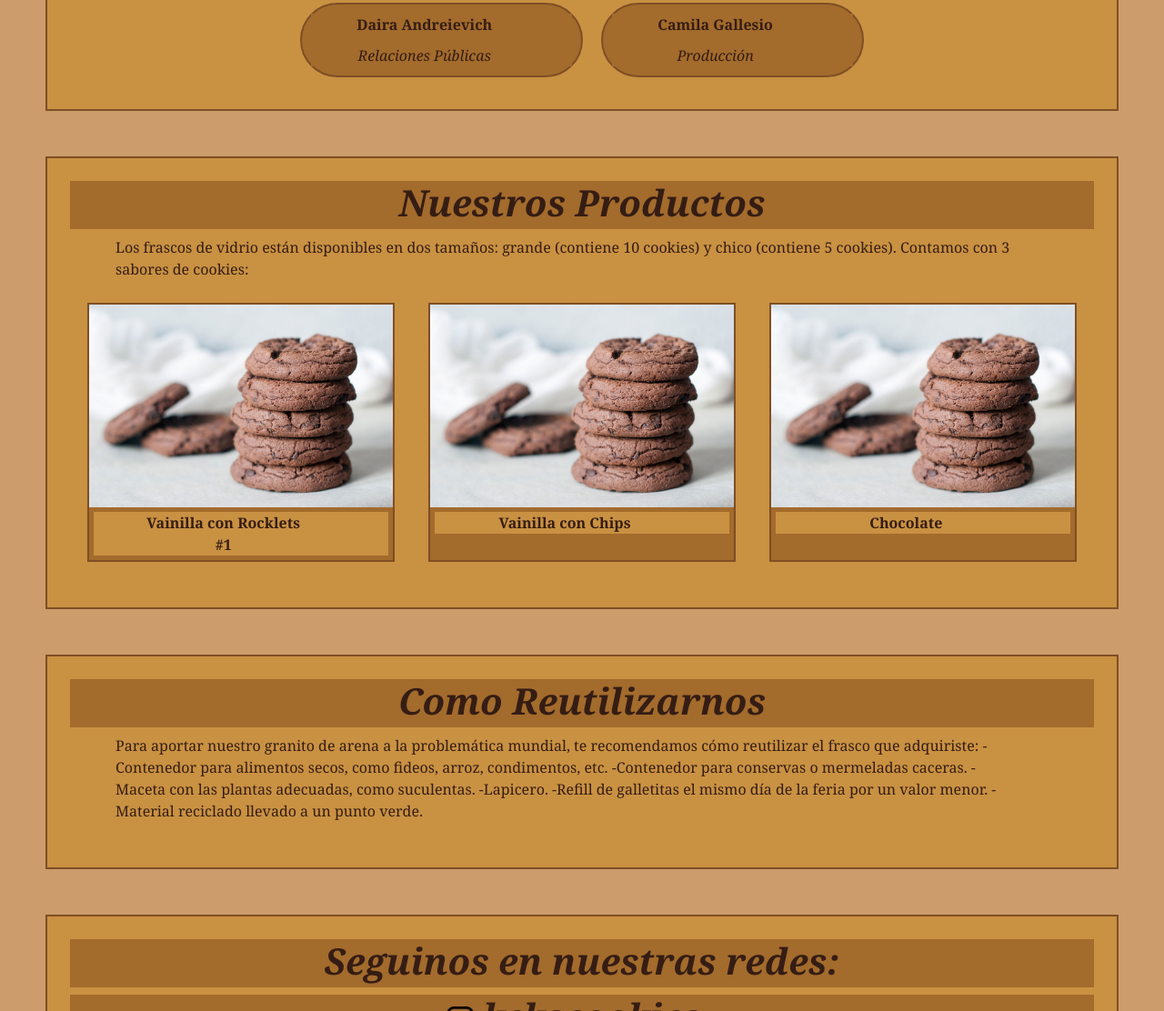
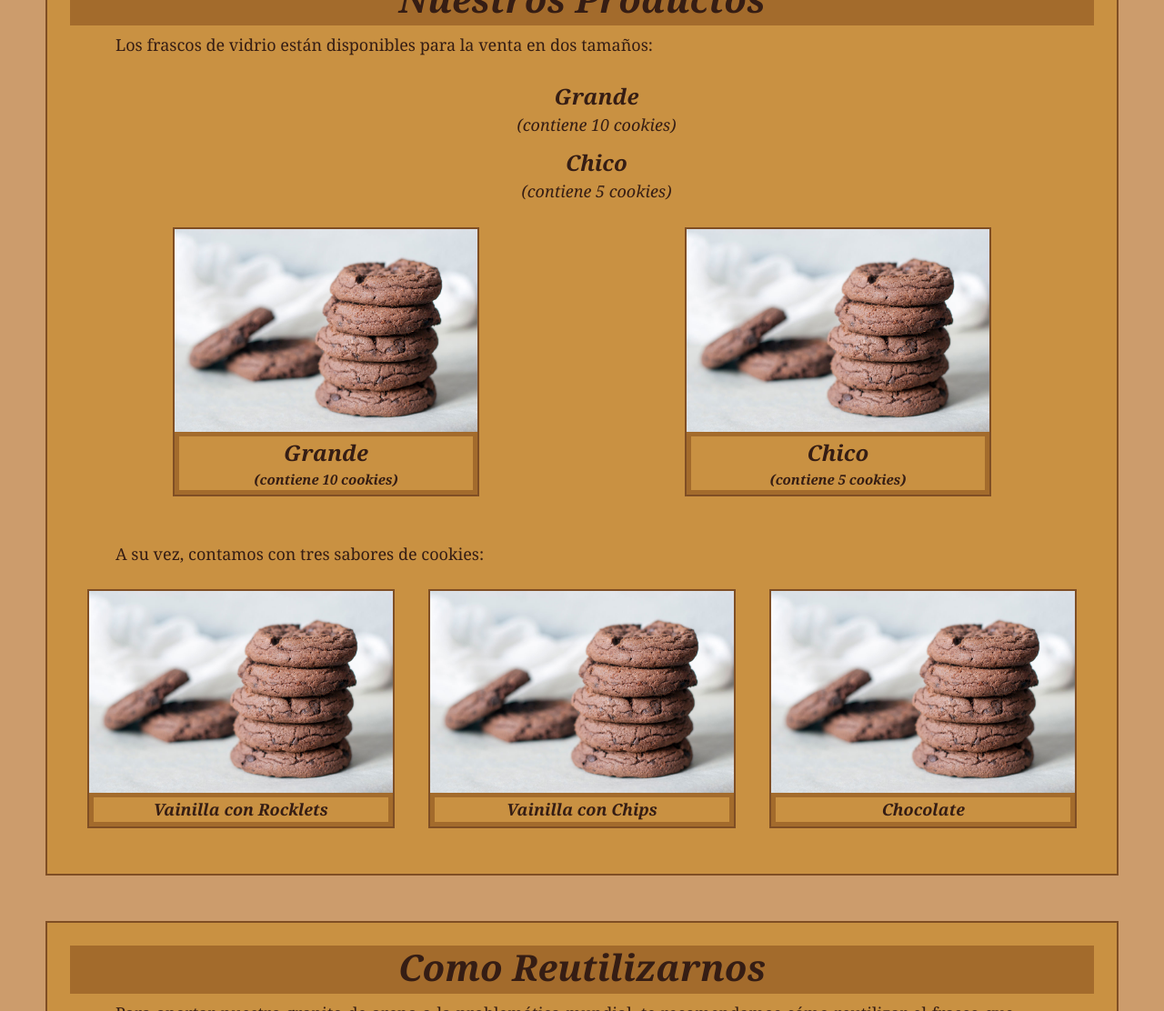
Before and after one commit to GrupoKeks/repojulio, a plain HTML site: page index.html in a window 1280 px wide. Shown: the part 1688-2800 px from the top of the page at 91% size. Drawn offline with nearby package versions, Linux system fonts and the light colour scheme; a web font is replaced by a local one.

Commit message:
Add files via upload

```diff
--- a/index.html
+++ b/index.html
@@ -51,8 +51,9 @@
 
        <section class="box">
         <h1 id="Proyecto">Nuestro Proyecto</h1>
-        <p>Microemprendimiento dedicado tanto a la venta de galletitas en frascos, como a la concientización referida al deber que tenemos como sociedad de luchar contra la contaminación y el cambio climático. Queremos ayudar con la conservación de nuestro planeta, a partir de la reducción de desechos, en este caso, de vidrio.
-Las ganancias obtenidas se dirigirán al financiamiento de la fiesta de gala del Instituto ALFA.</p>
+        <p class="texto">KEKS Cookies es un microemprendimiento dedicado a la concientización referida a la obligacion que tenemos como de sociedad  luchar contra la contaminación y el cambio climático. Nuestra mision principal es ayudar con la conservación de nuestro planeta a partir de la reducción de desechos, en este caso, de vidrio.
+
+        Ademas, ya que somos egresados, las ganancias obtenidas seran destinadas al financiamiento de nuestra fiesta de gala.</p>
 
 <article class= "xar">
 
@@ -84,7 +85,7 @@ Las ganancias obtenidas se dirigirán al financiamiento de la fiesta de gala del
 
 <section class="box">
     <h1 id="Nosotros">Quiénes Somos</h1>
-    <p>Entre los miembros encontramos alumnos de 6to año Economía. Nuestros roles están repartidos equitativamente teniendo en cuenta las habilidades que podemos aportar.</p>
+    <p class="texto">Entre los miembros de nuestro proyecto encontramos nosotros 5 todos alumnos de 6to Economía del Instituto ALFA San Gabriel. Con el fin de lograr de optimizar los procesos y maximizar la eficiencia, hemos repartido los roles y tareas a cumplir equitativamente teniendo como base nuestras competencias, es decir, las habilidades que cada uno de nosotros puede aportar.</p>
 
         <section class="avatares">
 
@@ -152,12 +153,32 @@ Las ganancias obtenidas se dirigirán al financiamiento de la fiesta de gala del
 
       <section class="box">
           <h1 id="Productos">Nuestros Productos</h1>
-        <p>Los frascos de vidrio están disponibles en dos tamaños: grande (contiene 10 cookies) y chico (contiene 5 cookies). Contamos con 3 sabores de cookies:</p>
+        <p class="texto">Los frascos de vidrio están disponibles para la venta en dos tamaños:
+          <ol class="prod">
+           <li class="tam"> <span class="tamano">Grande</span> (contiene 10 cookies) </li>
+           <li class="tam"><span class="tamano">Chico</span> (contiene 5 cookies)</li>
+          </ol>
+        </p>
+
+        <section class="frascos">
+        <div class="produ">
+           <img src="img/chocolate.jpg" class="fraimg">
+           <p class="fradesc"><span class="tamano">Grande</span> (contiene 10 cookies)</p>
+         </div>
+
+         <div class="produ">
+           <img src="img/chocolate.jpg" class="fraimg">
+           <p class="fradesc"><span class="tamano">Chico</span> (contiene 5 cookies)</p>
+         </div>
+         </section>
+
+         <p class="texto"> A su vez, contamos con tres sabores de cookies:</p>
+
         <section class="productos">
 
          <div class="galle">
            <img src="img/chocolate.jpg" class="galleimg">
-           <p class="desc">Vainilla con Rocklets #1</p>
+           <p class="desc">Vainilla con Rocklets</p>
          </div>
 
          <div class="galle">
@@ -175,14 +196,18 @@ Las ganancias obtenidas se dirigirán al financiamiento de la fiesta de gala del
 
 <section class="box">
   <h1 id="Reutilizarnos">Como Reutilizarnos</h1>
-        <p>Para aportar nuestro granito de arena a la problemática mundial, te recomendamos cómo reutilizar el frasco que adquiriste:
--Contenedor para alimentos secos, como fideos, arroz, condimentos, etc.
--Contenedor para conservas o mermeladas caceras.
--Maceta con las plantas adecuadas, como suculentas.
--Lapicero.
--Refill de galletitas el mismo día de la feria por un valor menor.
--Material reciclado llevado a un punto verde.</p>
-</section>
+        <p class="texto">Para aportar nuestro granito de arena a la problemática mundial, te recomendamos cómo reutilizar el frasco que adquiriste:
+
+          <ul>
+    <li>Contenedor para alimentos secos, como fideos, arroz y condimentos</li>
+    <li>Contenedor para conservas o mermeladas caceras</li>
+    <li>Maceta para las plantas adecuadas, como suculentas.</li>
+    <li>Lapicero o contenedor para otros articulos de libreria</li>
+    <li>Material reciclable optimo para ser llevado a un punto verde</li>
+    <li>Maceta con las plantas adecuadas, como suculentas</li>
+</ul>
+ <p class="texto">Ademas, ofrecemos, por un valor menor, ofrecemos la opcion de refill de galletitas (Solo valido para el 08/11/2023).</p>
+
 </main>
 
 <section class="box">
--- a/keks.css
+++ b/keks.css
@@ -22,6 +22,10 @@
 	background-color: #c99142;
 }
 
+.avatar {
+
+}
+
 .avatarimg {
 	width: 200px;
     height: 200px;
@@ -34,9 +38,11 @@
 }
 .infonos{
 	margin: 10px;
-	border: 2px solid #7f4e24;
-	border-radius: 88px;
-	background-color: #a36b2c;
+	text-align: center;
+  border: 2px solid #7f4e24;
+  border-radius: 88px;
+  background-color: #a36b2c;
+  font-size: 18px
 
 }
 
@@ -69,9 +75,7 @@
 
 .nos1 {
 	margin: 10px;
-	display: flex;
-	justify-content: center;
-	align-items: stretch;
+	text-align: center;
 	background-color: #a36b2c;
 	color: #351d14;
 	font-weight: 888;
@@ -146,6 +150,7 @@
 	margin-bottom: 25px;
 	width: 30%;
 	background-color: #a36b2c;
+
 }
 
 .galleimg {
@@ -176,7 +181,8 @@
 		width: 50%;
 	}
 
-	.xar {width: 600px}
+	.xar {width: 600px
+		height: auto;}
 }
 
 @media (width <= 480px) {
@@ -203,9 +209,14 @@
 
 	.nos2 {font-size: 18px;}
 
-	.avatares {display: flex; justify-content: center;
+	.avatares {display: flex; justify-content: space-around;
 	}
 
+    .texto {
+    	padding-left: 0px;
+    	padding-right:0px;
+    	margin-right: 20px;
+    }
 
 }
 
@@ -217,7 +228,10 @@
 	justify-content: center;
 	color: #351d14;
 	font-weight: 800;
-	color: #351d14;
+	background-color: #c99142;
+	text-align: center;
+	font-size: 18px;
+	font-style: italic;
 }
 
 h1{
@@ -229,10 +243,98 @@ h1{
 	padding-bottom: 5px;
 }
 
-p {
+.texto {
 	color: #351d14;
 	background-color: #c99142;
 	margin-bottom: 25px;
 	padding-right: 88px;
 	padding-left: 50px;
+	text-align: justify;
+	font-size: 18px;
 }
+
+.texto1 {
+	color: #351d14;
+	background-color: #c99142;
+	padding-right: 88px;
+	padding-left: 50px;
+	text-align: justify;
+	font-size: 18px;
+
+
+}
+
+ul {
+	display: flex;
+	flex-direction: column;
+    align-items: center;
+	margin-bottom: 10px;
+	text-align: justify;
+	color: #351d14;
+	list-style-type: disc;
+	font-size: 18px;
+	font-style: italic;
+}
+
+
+.tamano {
+	font-size: 24px;
+	font-weight: 800;
+
+}
+
+.tam {
+	display: flex;
+	flex-direction: column;
+    align-items: center;
+	margin-bottom: 10px;
+	text-align: justify;
+	color: #351d14;
+	list-style-type: disc;
+	font-size: 18px;
+	font-style: italic;
+
+}
+
+.prod {
+	display: flex;
+	flex-direction: column;
+    align-items: center;
+	margin-bottom: 10px;
+}
+
+.frascos {
+	display: flex;
+	flex-wrap: wrap;
+	align-items: space-between;
+	justify-content: space-around;
+	margin-bottom: 25px;
+}
+
+.produ {
+    text-align:  center;
+	align-items: center;
+	border: 2px solid #7f4e24;
+	margin-bottom: 25px;
+	width: 30%;
+	background-color: #a36b2c;
+}
+
+.fraimg {
+    width: 100%;
+    height: auto;
+}
+
+.fradesc {
+    margin: 5px;
+	display: flex;
+	flex-direction: column;
+	align-items: center;
+	justify-content: center;
+	color: #351d14;
+	font-weight: 800;
+	background-color: #c99142;
+	text-align: center;
+	font-size: 15px;
+	font-style: italic;
+}
```
